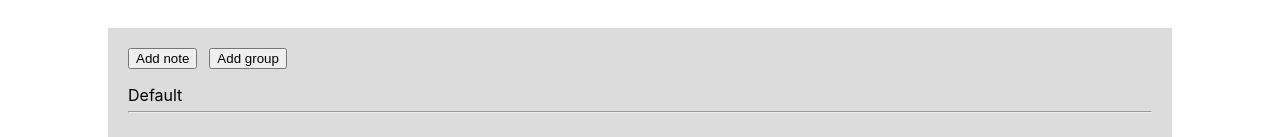
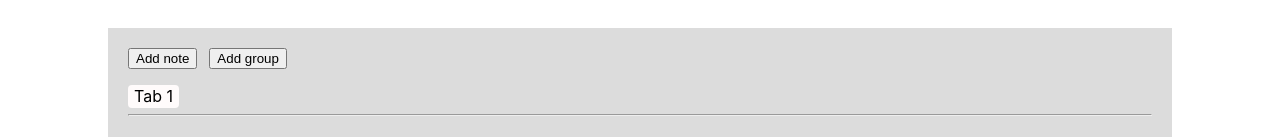
Before and after one commit to AlexKotov/papers, a React (Create React App) app: page / in a window 1280 px wide. Shown: the top 137 px of the page. Built offline with nearby package versions, Linux system fonts and the light colour scheme.

Commit message:
developed groups

```diff
--- a/src/App.tsx
+++ b/src/App.tsx
@@ -2,18 +2,21 @@ import { Header } from "./Header";
 import { List } from "./List";
 
 import "./App.css";
+import { useState } from "react";
 
 /**
  * TODO написать добавление / удаление группы
  * TODO подумать над экспортом текстов в файлы
  */
 function App() {
+  const [currentTab, setCurrentTab] = useState<number>(0);
+
   return (
     <div className="App">
       <main className="main">
-        <Header />
+        <Header currentTab={currentTab} setCurrentTab={setCurrentTab} />
         <hr style={{ margin: "6px 0 18px 0" }} />
-        <List />
+        <List currentTab={currentTab} setCurrentTab={setCurrentTab} />
       </main>
     </div>
   );
--- a/src/Header.css
+++ b/src/Header.css
@@ -8,3 +8,19 @@
   display: flex;
   gap: 12px;
 }
+
+.header .tabs {
+  display: flex;
+  gap: 12px;
+}
+
+.header .tabs .tab {
+  background: rgb(152, 151, 151);
+  padding: 1px 6px 2px 6px;
+  border-radius: 4px;
+  cursor: pointer;
+}
+
+.header .tabs .tab.active {
+  background: rgb(255, 251, 251);
+}
--- a/src/Header.tsx
+++ b/src/Header.tsx
@@ -1,26 +1,44 @@
-import { useSetAtom } from "jotai";
+import { type Dispatch, type SetStateAction } from "react";
+import { useSetAtom, useAtom } from "jotai";
 import { v4 as uuidv4 } from "uuid";
 import { storage } from "./helpers";
-import { defaultNote } from "./constants";
+import { defaultNote, createDefaultTab } from "./constants";
 import { tabsAtom } from "./jotai";
+import { type TabsType, type TabType } from "./types";
 
 import "./Header.css";
 
-export function Header() {
+interface HeaderProps {
+  currentTab: number;
+  setCurrentTab: Dispatch<SetStateAction<number>>;
+}
+
+export function Header({ currentTab, setCurrentTab }: HeaderProps) {
   const setTabs = useSetAtom(tabsAtom);
 
   const handleAddNote = () => {
-    const tabs = storage.get("tabs");
+    const tabs: TabsType = storage.get("tabs");
     const note = { ...defaultNote };
 
     note.id = uuidv4();
-    tabs[0].list.items.push(note);
+    tabs[currentTab].list.items.push(note);
 
     setTabs(tabs);
     storage.set("tabs", tabs);
   };
 
-  const handleAddGroup = () => {};
+  const handleAddGroup = () => {
+    const tabs: TabsType = storage.get("tabs");
+    const newTabs: TabsType = [
+      ...tabs,
+      { ...createDefaultTab(), id: uuidv4() },
+    ];
+    setTabs(newTabs);
+    storage.set("tabs", newTabs);
+    setCurrentTab(newTabs.length - 1);
+  };
+
+  const [tabs] = useAtom<TabsType>(tabsAtom);
 
   return (
     <header className="header">
@@ -33,7 +51,17 @@ export function Header() {
         </button>
       </div>
       <div className="tabs">
-        <div className="tab">Default</div>
+        {tabs.map((tab: TabType) => (
+          <div
+            key={tab.id}
+            className={`tab ${tab.id === tabs[currentTab].id ? "active" : ""}`}
+            onClick={() =>
+              setCurrentTab(tabs.findIndex((t) => t.id === tab.id))
+            }
+          >
+            {tab.name}
+          </div>
+        ))}
       </div>
     </header>
   );
--- a/src/List/List.css
+++ b/src/List/List.css
@@ -1,6 +1,5 @@
 .list {
   overflow-y: scroll;
-
   display: flex;
   flex-wrap: wrap;
 }
@@ -13,3 +12,7 @@
   width: 120px;
   height: 260px;
 }
+
+.list section textarea {
+  resize: none;
+}
--- a/src/List/List.tsx
+++ b/src/List/List.tsx
@@ -1,17 +1,27 @@
+import { type Dispatch, type SetStateAction } from "react";
 import { useAtom } from "jotai";
 import "./List.css";
 import { ListItem } from "./ListItem";
 import { ListItemType, TabsType } from "./../types";
 import { tabsAtom } from "./../jotai";
 
-export function List() {
+interface ListProps {
+  currentTab: number;
+  setCurrentTab: Dispatch<SetStateAction<number>>;
+}
+
+export function List({ currentTab, setCurrentTab }: ListProps) {
   const [tabs, setTabs] = useAtom<TabsType>(tabsAtom);
 
   return (
     <div className="list">
-      {tabs[0].list
-        ? tabs[0].list.items.map((note: ListItemType) => (
-            <ListItem key={`${note.id}`} note={note} setTabs={setTabs} />
+      {tabs[currentTab]?.list
+        ? tabs[currentTab].list.items.map((note: ListItemType) => (
+            <ListItem
+              key={`${currentTab}.${note.id}`}
+              note={note}
+              setTabs={setTabs}
+            />
           ))
         : null}
     </div>
--- a/src/List/ListItem.tsx
+++ b/src/List/ListItem.tsx
@@ -1,10 +1,15 @@
-import React, { ChangeEvent, useState } from "react";
+import {
+  type Dispatch,
+  type SetStateAction,
+  ChangeEvent,
+  useState,
+} from "react";
 import { storage } from "./../helpers";
 import { ListItemType, TabsType } from "./../types";
 
 type Props = {
   note: ListItemType;
-  setTabs: React.Dispatch<React.SetStateAction<TabsType>>;
+  setTabs: Dispatch<SetStateAction<TabsType>>;
 };
 
 export function ListItem(props: Props) {
@@ -39,7 +44,7 @@ export function ListItem(props: Props) {
 
     tabs[0].list.items.splice(
       tabs[0].list.items.findIndex((e) => e.id === note.id),
-      1
+      1,
     );
 
     storage.set("tabs", tabs);
--- a/src/constants.ts
+++ b/src/constants.ts
@@ -1,7 +1,25 @@
 import { v4 as uuidv4 } from "uuid";
+import { ListType, TabsType, TabType } from "./types";
 
 export const defaultNote = {
   id: uuidv4(),
   value: "",
   rowsAmount: 10,
 };
+
+export const defaultList: ListType = {
+  items: [defaultNote],
+};
+
+export const createDefaultTab = (name?: string): TabType => {
+  const tabs: TabsType = JSON.parse(localStorage.getItem("tabs") || "[]");
+  const tabsAmount = tabs.length;
+
+  return {
+    id: uuidv4(),
+    name: name || "Tab " + (tabsAmount === 0 ? 1 : tabsAmount + 1),
+    list: defaultList,
+  };
+};
+
+export const defaultTabs: TabsType = [createDefaultTab()];
--- a/src/jotai/atoms.ts
+++ b/src/jotai/atoms.ts
@@ -1,22 +1,10 @@
 import { atom } from "jotai";
 
 import { storage } from "./../helpers";
-import { defaultNote } from "./../constants";
-import { ListType, TabsType } from "../types";
-
-const listDefaultValue: ListType = {
-  items: [defaultNote],
-};
-
-const tabsDefaultValue: TabsType = [
-  {
-    name: "Default",
-    list: listDefaultValue,
-  },
-];
+import { defaultTabs } from "./../constants";
 
 if (!storage.get("tabs")) {
-  storage.set("tabs", tabsDefaultValue);
+  storage.set("tabs", defaultTabs);
 }
 
 export const tabsAtom = atom(storage.get("tabs"));
--- a/src/types/list.ts
+++ b/src/types/list.ts
@@ -11,6 +11,7 @@ export type ListItemType = {
 export type TabsType = TabType[];
 
 export type TabType = {
+  id: string;
   name: string;
   list: ListType;
 };
```
Also changed, not shown: src/index.tsx (+7 -7 lines), 1 other file (tests, documents, lock files or other folders).
